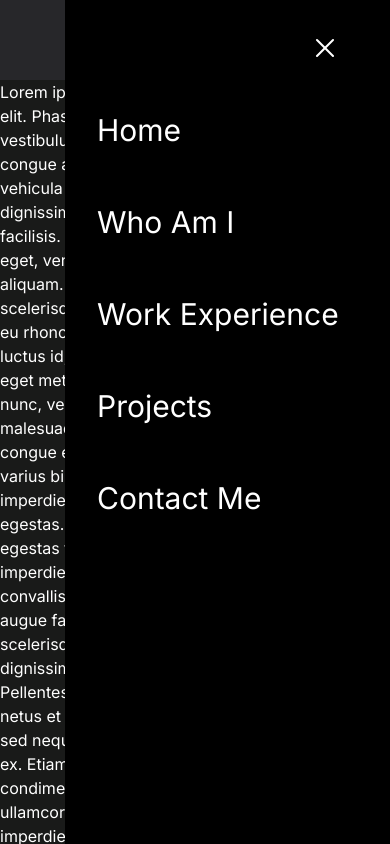
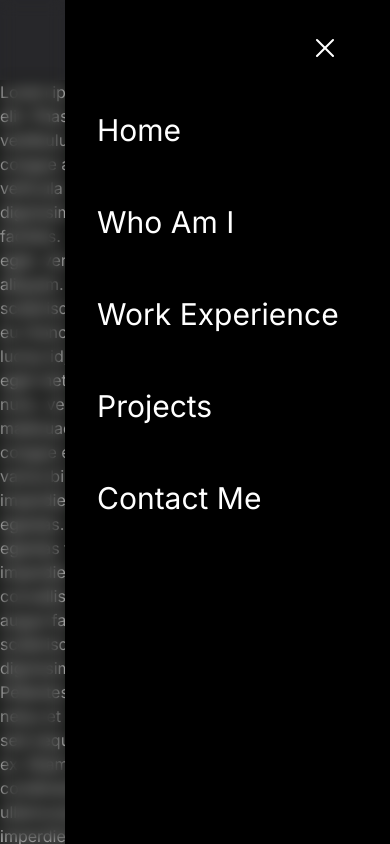
Before and after one commit to fronceee/web-dev-port, a React (Vite) app in the folder portfolio_2023/: page / in a window 390 px wide. Both pictures are taken after a click on the button 333 px from the left and 40 px from the top of the page. Shown: the top 844 px of the page. Built offline with nearby package versions, Linux system fonts and the light colour scheme.

Commit message:
Navbar updated

```diff
--- a/portfolio_2023/src/components/Navbar.jsx
+++ b/portfolio_2023/src/components/Navbar.jsx
@@ -28,7 +28,7 @@ function Navbar() {
           </button>
         </div>
           {isMenuClicked ?
-          <div>
+          <div className='fixed w-full h-full'>
             <div className='fixed top-0 w-screen h-screen backdrop-blur'></div>
             <div className='fixed h-content top-0 right-0 w-5/6 h-screen bg-black flex flex-col pt-4'>
             <button onClick={setSidebarMenu} className='btn btn-ghost mt-2 mr-8 self-end'>
```
